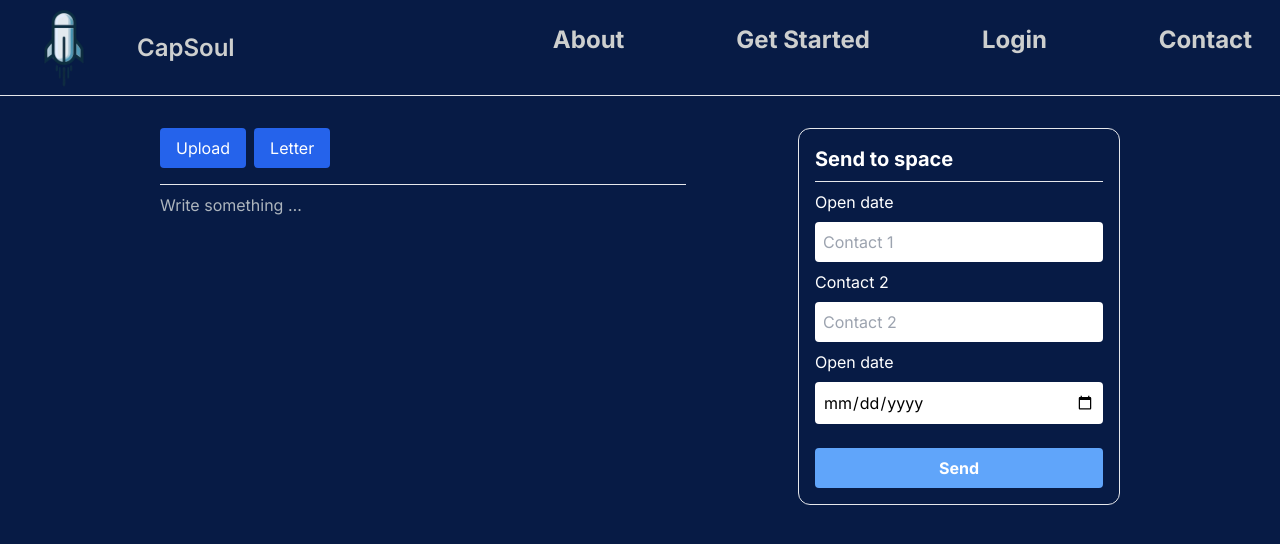
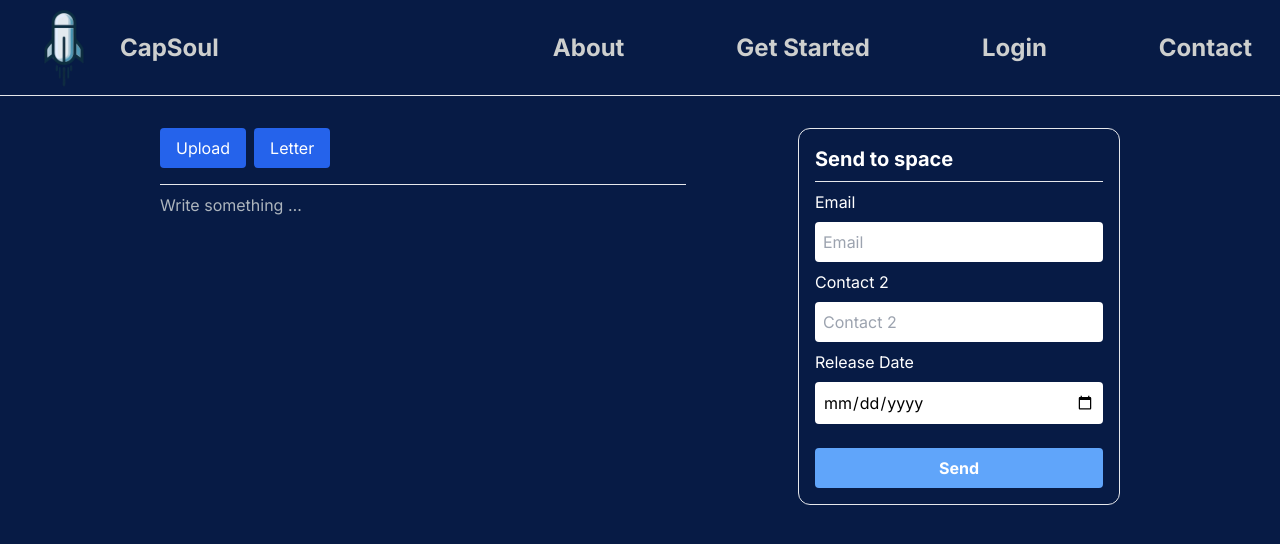
Before and after one commit to JaehoonSon/Jodas, a Next.js app in the folder jodas.frontend/: page /home in a window 1280 px wide. Shown: the top 544 px of the page. Built offline with nearby package versions, Linux system fonts and the light colour scheme; what tailwind-typewriter would draw is missing.

Commit message:
some update on navbar and upload

```diff
--- a/jodas.frontend/src/app/Components/Main.tsx
+++ b/jodas.frontend/src/app/Components/Main.tsx
@@ -1,15 +1,26 @@
+"use client";
+
+import { useRouter } from "next/navigation";
+
 const Main = () => {
+  const router = useRouter();
+
   return (
     <div className="h-full flex justify-between items-center">
       <div className="h-full w-full flex flex-col justify-center items-center gap-10 m-10">
-        <div className="text-6xl">
+        <div className="text-8xl font-bold">
           <span className="type-landing"></span>
         </div>
-        <div className="text-4xl">
+        <div className="text-4xl font-semibold">
           <span className="type-landing2"></span>
         </div>
 
-        <button className="btn btn-primary w-1/2 btn-lg">Register</button>
+        <button
+          className="btn btn-primary px-32 btn-lg"
+          onClick={() => router.push("/register")}
+        >
+          Register
+        </button>
       </div>
       <video
         src="/rocket.mp4"
--- a/jodas.frontend/src/app/Components/ManageCapsule.tsx
+++ b/jodas.frontend/src/app/Components/ManageCapsule.tsx
@@ -3,6 +3,8 @@
 import { useState } from "react";
 import Tiptap from "./TipTap";
 import Upload from "./Upload";
+import { API_URL } from "../Config";
+
 // Import necessary modules
 
 const ManageCapsule = () => {
@@ -30,14 +32,22 @@ const ManageCapsule = () => {
           return;
         }
       } else {
-        const textContent = localStorage.getItem("content") || ""; // Provide a default value if localStorage.getItem("content") is null
+        const textContent = localStorage.getItem("content") || "";
         formData.append("text", textContent);
       }
 
-      console.log("Form data:", formData.get("text"));
+      formData.append("capsuleType", type);
+      formData.append("createDate", new Date().toISOString());
 
-      const apiUrl = "https://api.example.com/upload";
-      const response = await fetch(apiUrl, { method: "POST", body: formData });
+      const apiUrl = API_URL + "CreateCapsule";
+      const response = await fetch(apiUrl, {
+        method: "POST",
+        body: formData,
+        mode: "no-cors",
+        // headers: {
+        //   "Content-Type": "application/json",
+        // },
+      });
 
       if (response.ok) {
         const data = await response.json();
@@ -84,13 +94,13 @@ const ManageCapsule = () => {
         >
           <h1 className="text-xl font-bold">Send to space</h1>
           <hr />
-          <label htmlFor="date">Open date</label>
+          <label htmlFor="email">Email</label>
 
           <input
             type="text"
-            name="contact1"
-            id="contact1"
-            placeholder="Contact 1"
+            name="email"
+            id="email"
+            placeholder="Email"
             required
             className="p-2 w-72 rounded text-black"
           />
@@ -103,7 +113,7 @@ const ManageCapsule = () => {
             required
             className="p-2 w-72 rounded text-black"
           />
-          <label htmlFor="date">Open date</label>
+          <label htmlFor="date">Release Date</label>
           <input
             type="date"
             name="date"
--- a/jodas.frontend/src/app/Components/NavBar.tsx
+++ b/jodas.frontend/src/app/Components/NavBar.tsx
@@ -4,10 +4,13 @@ const NavBar = () => {
   return (
     <div className="navbar bg-main h-24 border-solid border-b white">
       <div className="flex-1 flex justify-start items-center">
-        <img src="/logo.png" alt="logo" className="w-28 h-28" />
-        <span className="btn btn-ghost text-2xl">CapSoul</span>
+        <Link href={"/"} className="flex">
+          <img src="/logo.png" alt="logo" className="w-28 h-28" />
+          <span className="text-2xl font-bold my-auto">CapSoul</span>
+        </Link>
       </div>
-      <div className="h-full">
+
+      <div className="">
         <ul className="menu menu-horizontal px-1 flex flex-1 font-bold text-2xl h-full gap-20 justify-evenly">
           <li>
             <Link href={"/about"}>About</Link>
--- a/jodas.frontend/src/app/register/page.tsx
+++ b/jodas.frontend/src/app/register/page.tsx
@@ -1,30 +1,40 @@
 "use client";
 
 import { API_URL } from "../Config";
+import { useRouter } from "next/navigation";
 
 const Register = () => {
+  const router = useRouter();
+
   const handleSubmit = async (e: any) => {
     e.preventDefault();
 
     let raw_data = new FormData(e.currentTarget);
-    let data = {};
+    let data: any = {};
     const URL = API_URL + "CreateUsers";
 
-    for (let [key, value] of raw_data.entries()) {
-      data[key] = value;
+    for (let [key, value] of raw_data.entries() as any) {
+      if (key !== "verify_password") {
+        data[key] = value;
+      }
     }
+
+    data["createDate"] = new Date().toISOString();
 
     console.log(data);
 
     let res = await fetch(URL, {
       body: JSON.stringify(data), // Convert data object to JSON string
       method: "POST",
-      mode: "no-cors",
+      headers: {
+        "Content-Type": "application/json",
+      },
     });
 
     if (res.ok) {
       let data = await res.json();
       console.log(data);
+      router.push("/home");
     } else {
       console.error("Error:", res.statusText);
     }
@@ -79,7 +89,7 @@ const Register = () => {
 
             <div>
               <button className="btn btn-block bg-blue-900 mt-4" type="submit">
-                Login
+                Register
               </button>
             </div>
           </form>
```
